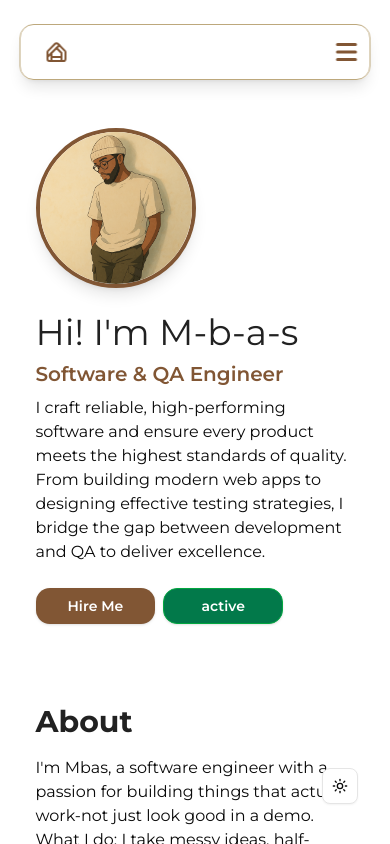
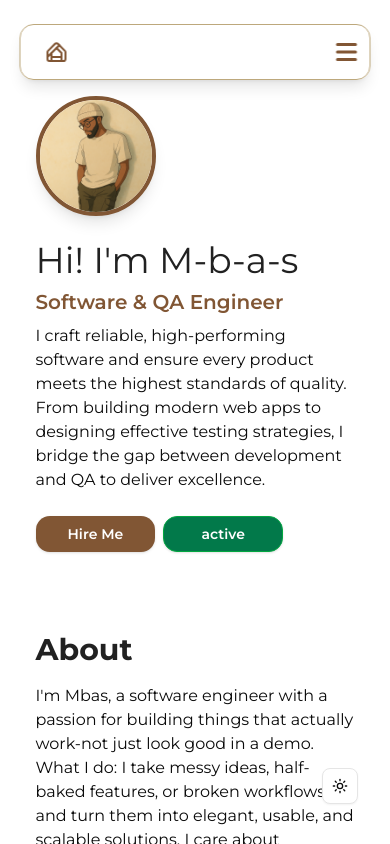
Before and after one commit to M-b-a-s/my-portfolio, a React (Vite) app: page / in a window 390 px wide. Both pictures are taken after a click on the element "One". Shown: the top 844 px of the page. Built offline with nearby package versions, Linux system fonts and the light colour scheme.

Commit message:
fix(ui): reduce hero top margin and avatar size for mobile

```diff
--- a/src/components/Hero.tsx
+++ b/src/components/Hero.tsx
@@ -1,8 +1,8 @@
 import meImg from "../assets/me.png";
 
 const Hero = () => (
-  <section className="flex flex-col justify-center mt-32 px-4 ">
-    <div className="w-40 h-40 rounded-full overflow-hidden border-4 border-[#815634] shadow-lg mb-6 flex items-center justify-center bg-white">
+  <section className="flex flex-col justify-center mt-24 lg:mt-32 px-4 ">
+    <div className="w-30 h-30 rounded-full overflow-hidden border-4 border-[#815634] shadow-lg mb-6 flex items-center justify-center bg-white">
       <img
         src={meImg}
         alt="M-b-a-s"
```
